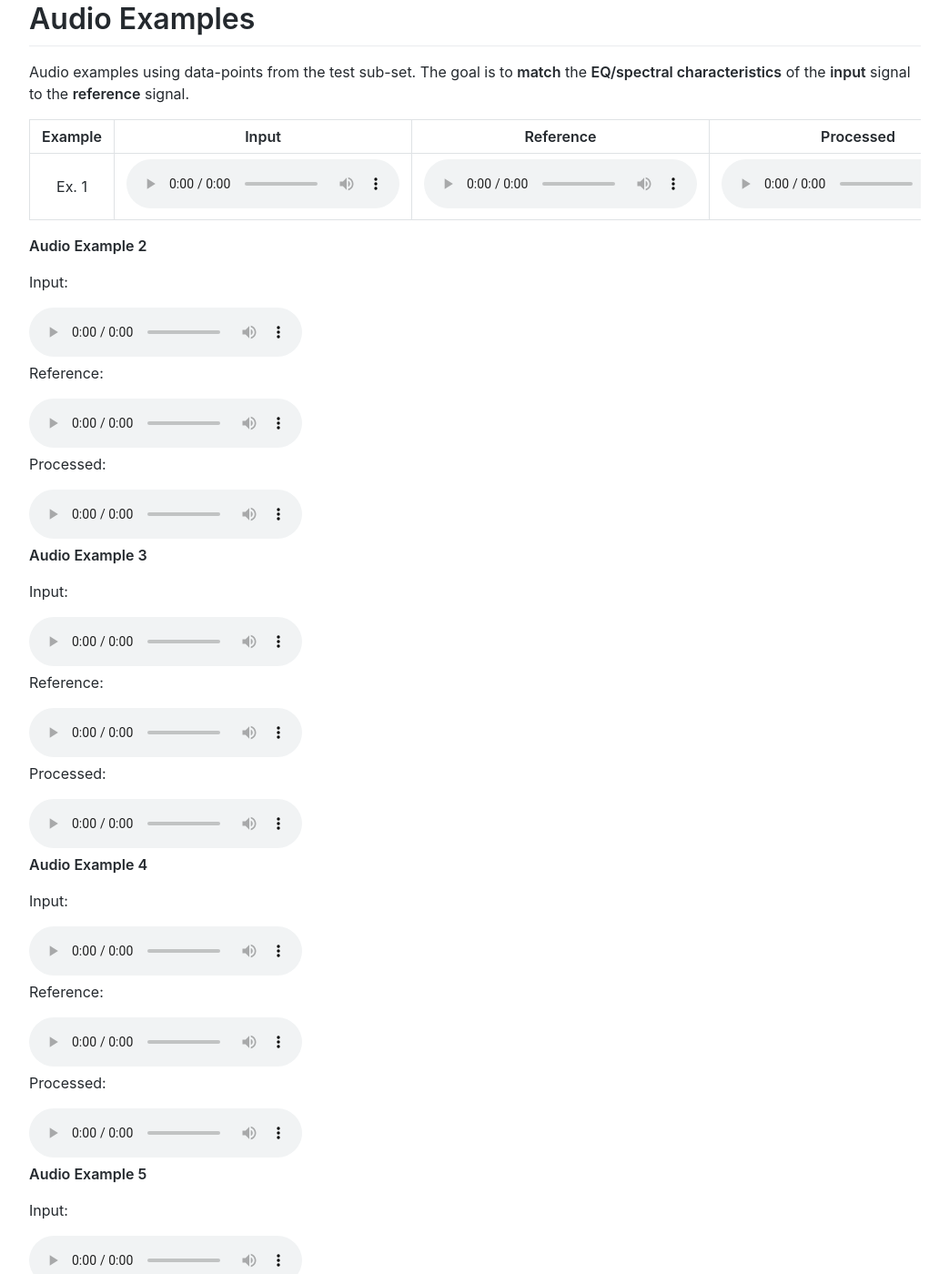
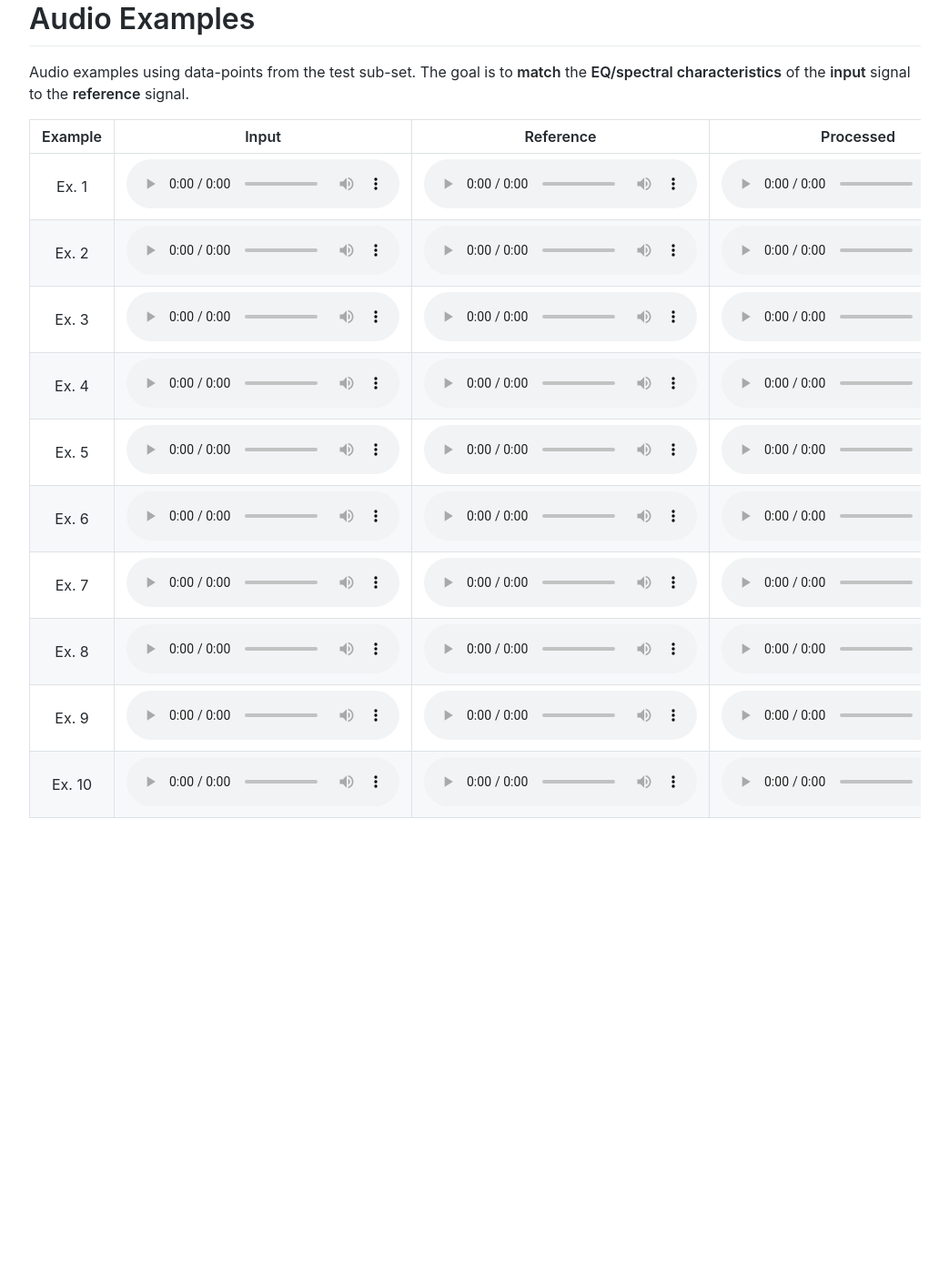
Before and after one commit to Js-Mim/sp-demo, a Jekyll site: the page built from index.md, in a window 1280 px wide and 1400 px high, scrolled down 3354 px. Shown: the whole window at 91% size, without its empty margins (118-1161 px from the left). Built offline with Jekyll 4.4.1, drawn with Linux system fonts in a browser that asks for light colours; comment, search, counter and statistics services are not loaded; after the commit the page ends 4285 px from its top, so only the background shows below that; some of the changed text lies outside the part shown.

Commit message:
Update index.md

```diff
--- a/index.md
+++ b/index.md
@@ -37,105 +37,12 @@
 |**Example**|**Input**|**Reference**|**Processed**|
 |:--------:|:-------:|:-----------:|:-----------:|
 | Ex. 1 | <audio controls="1"><source src="https://raw.githubusercontent.com/Js-Mim/sp-demo/master/audio_files/ex1_input.wav"></audio> | <audio controls="1"><source src="https://raw.githubusercontent.com/Js-Mim/sp-demo/master/audio_files/ex1_reference.wav"</audio> | <audio controls="1"><source src="https://raw.githubusercontent.com/Js-Mim/sp-demo/master/audio_files/ex1_estimated.wav"></audio> |
-
-
-**Audio Example 2**
-
-Input:
-<audio controls="1"><source src="https://raw.githubusercontent.com/Js-Mim/sp-demo/master/audio_files/ex2_input.wav"></audio>
-
-Reference:
-<audio controls="1"><source src="https://raw.githubusercontent.com/Js-Mim/sp-demo/master/audio_files/ex2_reference.wav"></audio>
-
-Processed:
-<audio controls="1"><source src="https://raw.githubusercontent.com/Js-Mim/sp-demo/master/audio_files/ex2_estimated.wav"></audio>
-
-**Audio Example 3**
-
-Input:
-<audio controls="1"><source src="https://raw.githubusercontent.com/Js-Mim/sp-demo/master/audio_files/ex3_input.wav"></audio>
-
-Reference:
-<audio controls="1"><source src="https://raw.githubusercontent.com/Js-Mim/sp-demo/master/audio_files/ex3_reference.wav"></audio>
-
-Processed:
-<audio controls="1"><source src="https://raw.githubusercontent.com/Js-Mim/sp-demo/master/audio_files/ex3_estimated.wav"></audio>
-
-**Audio Example 4**
-
-Input:
-<audio controls="1"><source src="https://raw.githubusercontent.com/Js-Mim/sp-demo/master/audio_files/ex4_input.wav"></audio>
-
-Reference:
-<audio controls="1"><source src="https://raw.githubusercontent.com/Js-Mim/sp-demo/master/audio_files/ex4_reference.wav"></audio>
-
-Processed:
-<audio controls="1"><source src="https://raw.githubusercontent.com/Js-Mim/sp-demo/master/audio_files/ex4_estimated.wav"></audio>
-
-**Audio Example 5**
-
-Input:
-<audio controls="1"><source src="https://raw.githubusercontent.com/Js-Mim/sp-demo/master/audio_files/ex5_input.wav"></audio>
-
-Reference:
-<audio controls="1"><source src="https://raw.githubusercontent.com/Js-Mim/sp-demo/master/audio_files/ex5_reference.wav"></audio>
-
-Processed:
-<audio controls="1"><source src="https://raw.githubusercontent.com/Js-Mim/sp-demo/master/audio_files/ex5_estimated.wav"></audio>
-
-**Audio Example 6**
-
-Input:
-<audio controls="1"><source src="https://raw.githubusercontent.com/Js-Mim/sp-demo/master/audio_files/ex6_input.wav"></audio>
-
-Reference:
-<audio controls="1"><source src="https://raw.githubusercontent.com/Js-Mim/sp-demo/master/audio_files/ex6_reference.wav"></audio>
-
-Processed:
-<audio controls="1"><source src="https://raw.githubusercontent.com/Js-Mim/sp-demo/master/audio_files/ex6_estimated.wav"></audio>
-
-
-**Audio Example 7**
-
-Input:
-<audio controls="1"><source src="https://raw.githubusercontent.com/Js-Mim/sp-demo/master/audio_files/ex7_input.wav"></audio>
-
-Reference:
-<audio controls="1"><source src="https://raw.githubusercontent.com/Js-Mim/sp-demo/master/audio_files/ex7_reference.wav"></audio>
-
-Processed:
-<audio controls="1"><source src="https://raw.githubusercontent.com/Js-Mim/sp-demo/master/audio_files/ex7_estimated.wav"></audio>
-
-**Audio Example 8**
-
-Input:
-<audio controls="1"><source src="https://raw.githubusercontent.com/Js-Mim/sp-demo/master/audio_files/ex8_input.wav"></audio>
-
-Reference:
-<audio controls="1"><source src="https://raw.githubusercontent.com/Js-Mim/sp-demo/master/audio_files/ex8_reference.wav"></audio>
-
-Processed:
-<audio controls="1"><source src="https://raw.githubusercontent.com/Js-Mim/sp-demo/master/audio_files/ex8_estimated.wav"></audio>
-
-**Audio Example 9**
-
-Input:
-<audio controls="1"><source src="https://raw.githubusercontent.com/Js-Mim/sp-demo/master/audio_files/ex9_input.wav"></audio>
-
-Reference:
-<audio controls="1"><source src="https://raw.githubusercontent.com/Js-Mim/sp-demo/master/audio_files/ex9_reference.wav"></audio>
-
-Processed:
-<audio controls="1"><source src="https://raw.githubusercontent.com/Js-Mim/sp-demo/master/audio_files/ex9_estimated.wav"></audio>
-
-
-**Audio Example 10**
-
-Input:
-<audio controls="1"><source src="https://raw.githubusercontent.com/Js-Mim/sp-demo/master/audio_files/ex10_input.wav"></audio>
-
-Reference:
-<audio controls="1"><source src="https://raw.githubusercontent.com/Js-Mim/sp-demo/master/audio_files/ex10_reference.wav"></audio>
-
-Processed:
-<audio controls="1"><source src="https://raw.githubusercontent.com/Js-Mim/sp-demo/master/audio_files/ex10_estimated.wav"></audio>
+| Ex. 2 | <audio controls="1"><source src="https://raw.githubusercontent.com/Js-Mim/sp-demo/master/audio_files/ex2_input.wav"></audio> | <audio controls="1"><source src="https://raw.githubusercontent.com/Js-Mim/sp-demo/master/audio_files/ex2_reference.wav"</audio> | <audio controls="1"><source src="https://raw.githubusercontent.com/Js-Mim/sp-demo/master/audio_files/ex2_estimated.wav"></audio> |
+| Ex. 3 | <audio controls="1"><source src="https://raw.githubusercontent.com/Js-Mim/sp-demo/master/audio_files/ex3_input.wav"></audio> | <audio controls="1"><source src="https://raw.githubusercontent.com/Js-Mim/sp-demo/master/audio_files/ex3_reference.wav"</audio> | <audio controls="1"><source src="https://raw.githubusercontent.com/Js-Mim/sp-demo/master/audio_files/ex3_estimated.wav"></audio> |
+| Ex. 4 | <audio controls="1"><source src="https://raw.githubusercontent.com/Js-Mim/sp-demo/master/audio_files/ex4_input.wav"></audio> | <audio controls="1"><source src="https://raw.githubusercontent.com/Js-Mim/sp-demo/master/audio_files/ex4_reference.wav"</audio> | <audio controls="1"><source src="https://raw.githubusercontent.com/Js-Mim/sp-demo/master/audio_files/ex4_estimated.wav"></audio> |
+| Ex. 5 | <audio controls="1"><source src="https://raw.githubusercontent.com/Js-Mim/sp-demo/master/audio_files/ex5_input.wav"></audio> | <audio controls="1"><source src="https://raw.githubusercontent.com/Js-Mim/sp-demo/master/audio_files/ex5_reference.wav"</audio> | <audio controls="1"><source src="https://raw.githubusercontent.com/Js-Mim/sp-demo/master/audio_files/ex5_estimated.wav"></audio> |
+| Ex. 6 | <audio controls="1"><source src="https://raw.githubusercontent.com/Js-Mim/sp-demo/master/audio_files/ex6_input.wav"></audio> | <audio controls="1"><source src="https://raw.githubusercontent.com/Js-Mim/sp-demo/master/audio_files/ex6_reference.wav"</audio> | <audio controls="1"><source src="https://raw.githubusercontent.com/Js-Mim/sp-demo/master/audio_files/ex6_estimated.wav"></audio> |
+| Ex. 7 | <audio controls="1"><source src="https://raw.githubusercontent.com/Js-Mim/sp-demo/master/audio_files/ex7_input.wav"></audio> | <audio controls="1"><source src="https://raw.githubusercontent.com/Js-Mim/sp-demo/master/audio_files/ex7_reference.wav"</audio> | <audio controls="1"><source src="https://raw.githubusercontent.com/Js-Mim/sp-demo/master/audio_files/ex7_estimated.wav"></audio> |
+| Ex. 8 | <audio controls="1"><source src="https://raw.githubusercontent.com/Js-Mim/sp-demo/master/audio_files/ex8_input.wav"></audio> | <audio controls="1"><source src="https://raw.githubusercontent.com/Js-Mim/sp-demo/master/audio_files/ex8_reference.wav"</audio> | <audio controls="1"><source src="https://raw.githubusercontent.com/Js-Mim/sp-demo/master/audio_files/ex8_estimated.wav"></audio> |
+| Ex. 9 | <audio controls="1"><source src="https://raw.githubusercontent.com/Js-Mim/sp-demo/master/audio_files/ex9_input.wav"></audio> | <audio controls="1"><source src="https://raw.githubusercontent.com/Js-Mim/sp-demo/master/audio_files/ex9_reference.wav"</audio> | <audio controls="1"><source src="https://raw.githubusercontent.com/Js-Mim/sp-demo/master/audio_files/ex9_estimated.wav"></audio> |
+| Ex. 10 | <audio controls="1"><source src="https://raw.githubusercontent.com/Js-Mim/sp-demo/master/audio_files/ex10_input.wav"></audio> | <audio controls="1"><source src="https://raw.githubusercontent.com/Js-Mim/sp-demo/master/audio_files/ex10_reference.wav"</audio> | <audio controls="1"><source src="https://raw.githubusercontent.com/Js-Mim/sp-demo/master/audio_files/ex10_estimated.wav"></audio> |
```
